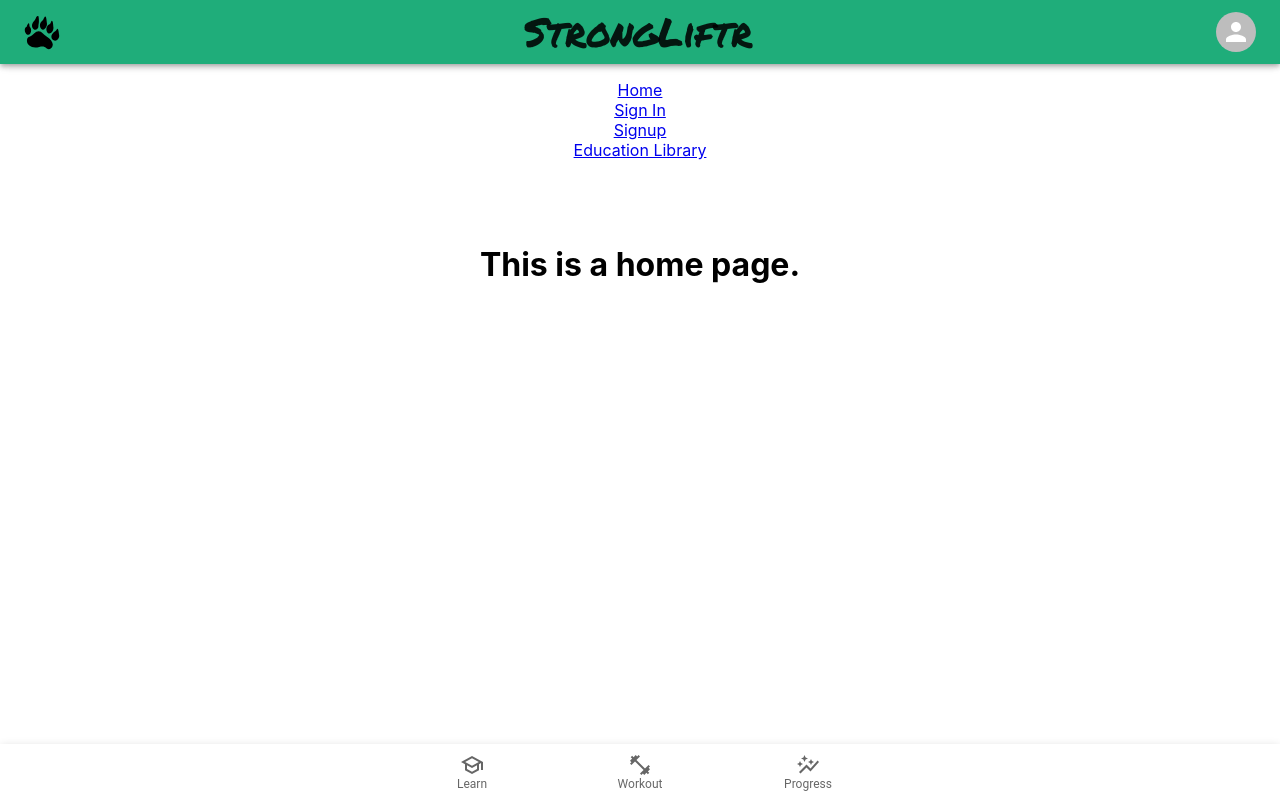
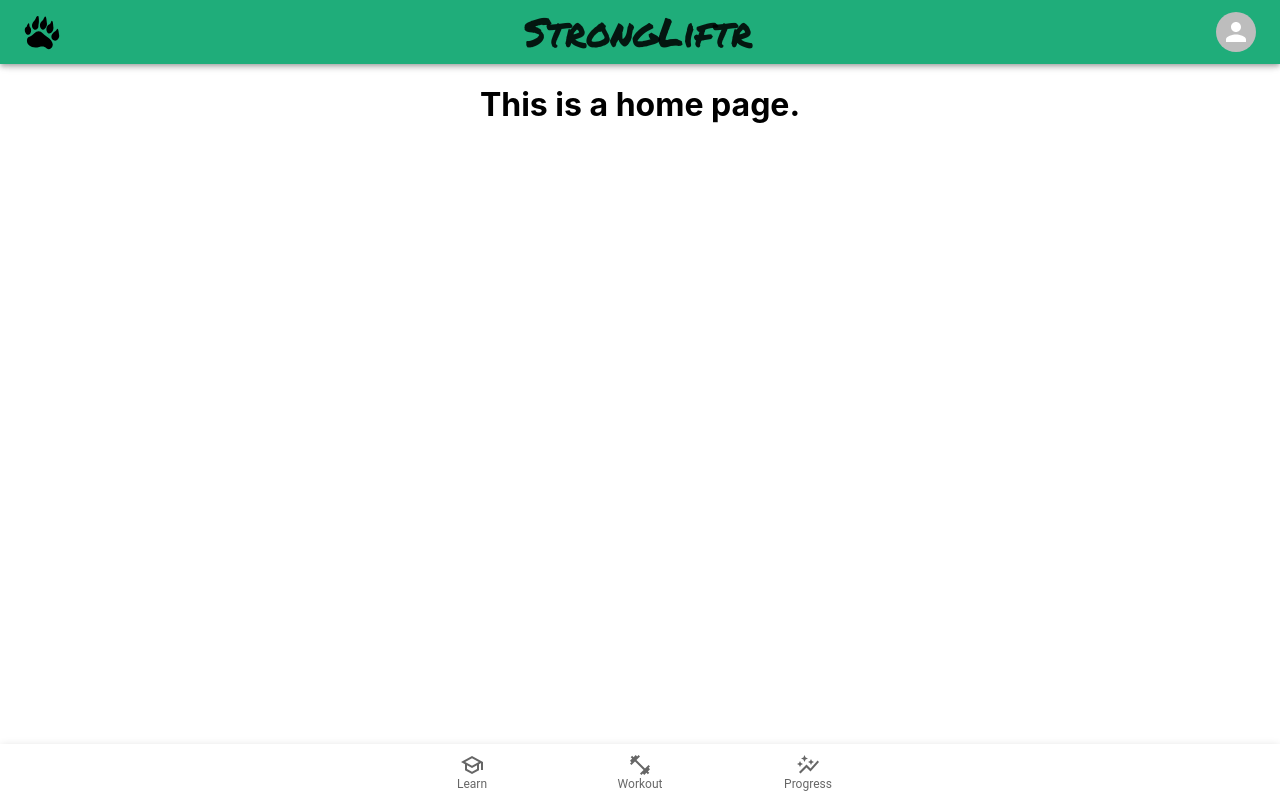
Before and after one commit to micfol/workoutApp-React, a React (Create React App) app: page / in a window 1280 px wide. Built offline with nearby package versions, Linux system fonts and the light colour scheme.

Commit message:
removed navbar component

```diff
--- a/src/App.js
+++ b/src/App.js
@@ -1,6 +1,5 @@
 import './App.css';
 import { Routes, Route } from 'react-router-dom';
-import { Navbar } from './components/Navbar';
 import SignIn from './components/user/SignIn';
 import SignUp from './components/user/SignUp';
 import { Home } from './pages/Home';
@@ -23,7 +22,6 @@ function App() {
       <div className="App">
       <UserProviderWrapper>
 
-        <Navbar />
         <TopBar />
         <Container maxWidth='xs'>
 
--- a/src/components/Navbar.js
+++ /dev/null
@@ -1,48 +0,0 @@
-import { NavLink } from "react-router-dom";
-import { UserContext } from "../context/user.context";
-import { useContext } from 'react';
-
-
-export const Navbar = () => {
-    const { isLoggedIn, user, logoutUser } = useContext(UserContext);
-    return (
-        <nav>
-        <br></br>
-        <br></br>
-        <br></br>
-        <br></br>
-            <div>
-                <div>
-                    <NavLink to="/">Home</NavLink>
-                </div>
-                {!isLoggedIn &&
-                    <>
-                        <div>
-                            <NavLink to="/sing-in">Sign In</NavLink>
-                        </div>
-                        <div>
-                            <NavLink to="/signup">Signup</NavLink>
-                        </div>
-
-                    </>}
-                <div>
-                    <NavLink to="/education">Education Library</NavLink>
-                </div>
-
-                {isLoggedIn &&
-                <>
-                  <div>
-                        <NavLink to="/exerciseEntry">Start Workout</NavLink>
-                    </div>
-
-                    <div>
-                        <NavLink to="/addexercise">Add Exercise</NavLink>
-                    </div>
-                    <div>Welcome {user && user.username}</div>
-                    <button onClick={logoutUser}>Logout</button>
-                </>}
-
-            </div>
-        </nav>
-    )
-};
```
